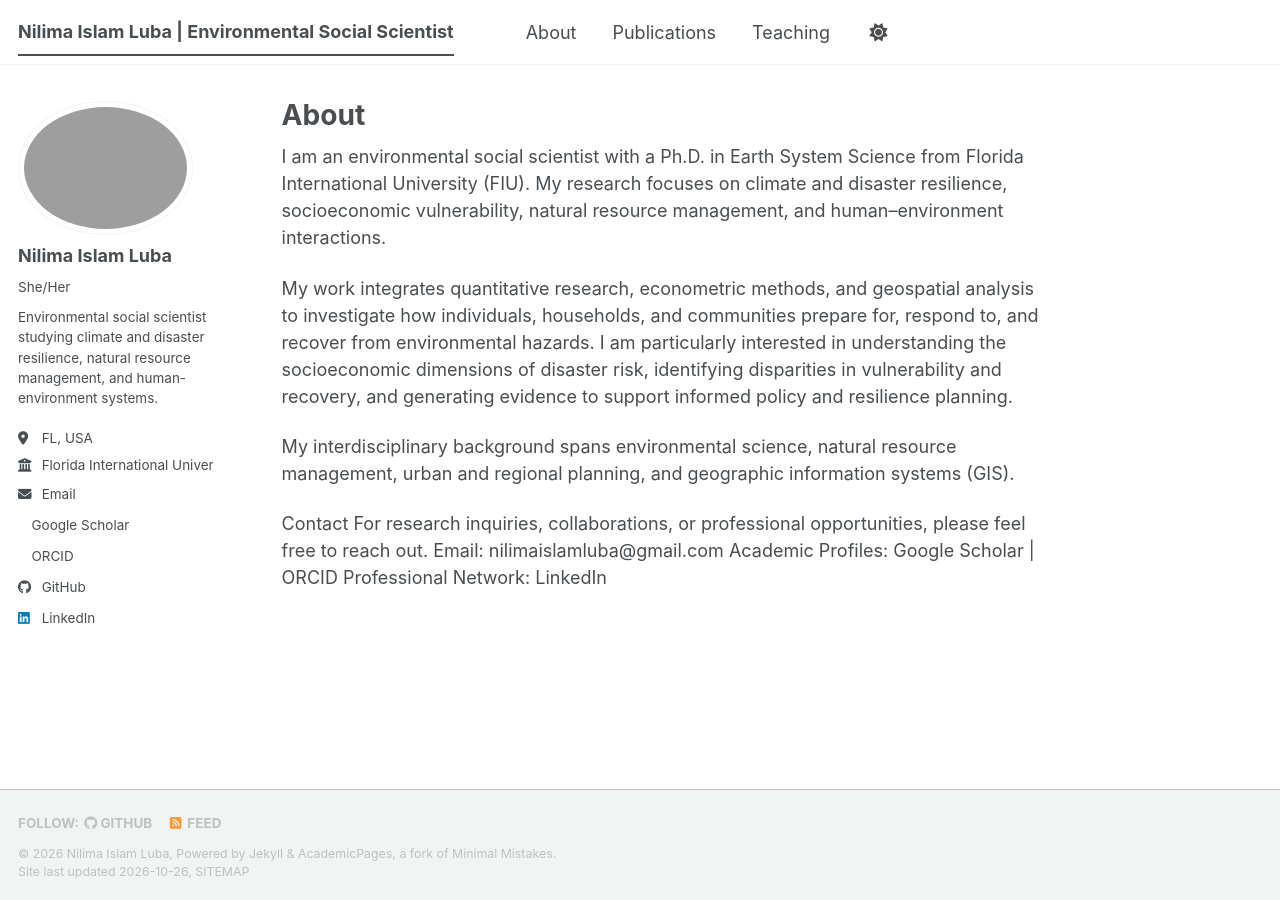
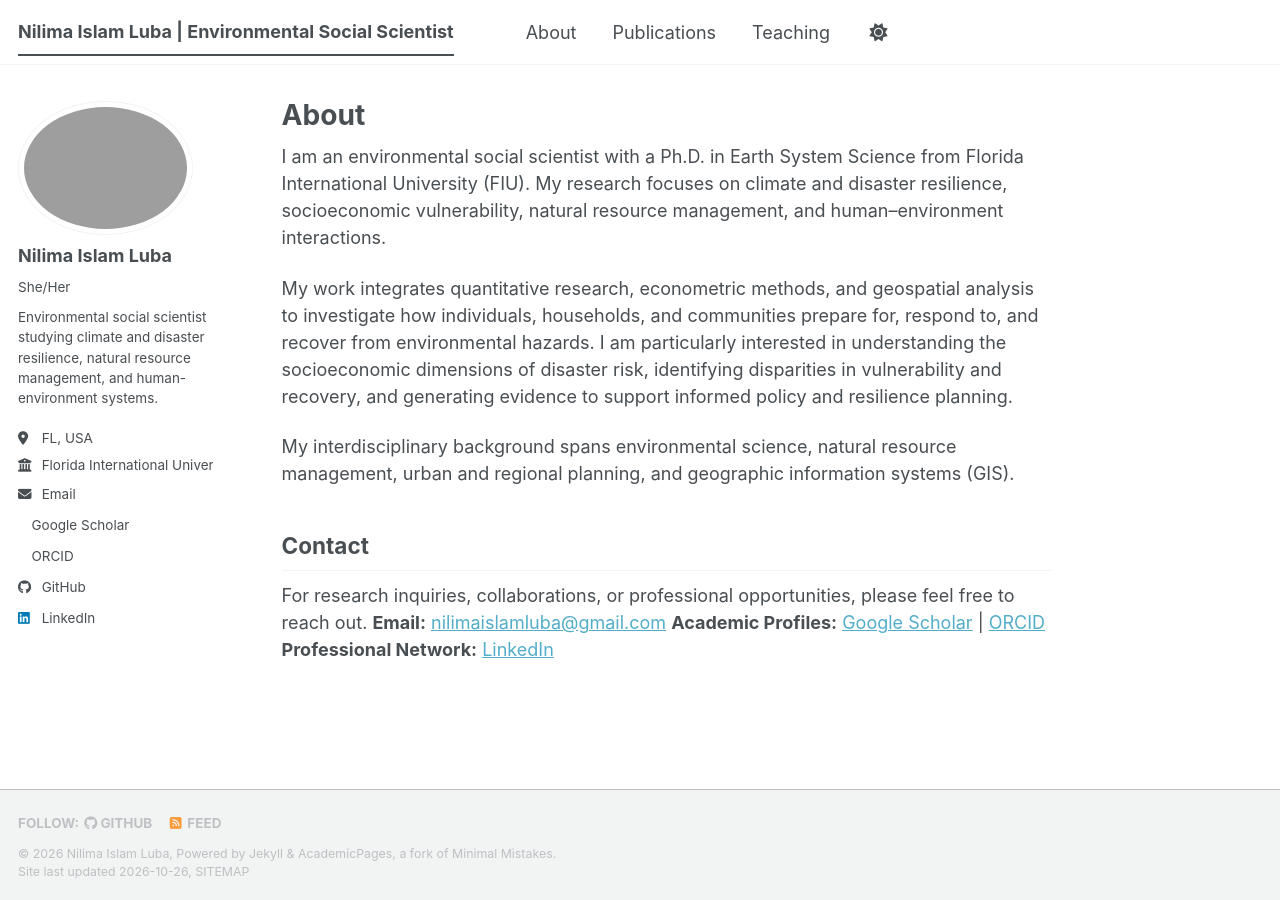
Before and after one commit to nluba/nluba.github.io, a Jekyll site: the page built from _pages/about.md, in a window 1280 px wide. Built offline with Jekyll 4.4.1, drawn with Linux system fonts in a browser that asks for light colours; a style sheet for code colours, icons or effects is not loaded; part of the change alters nothing that is shown.

```diff
--- a/_pages/about.md
+++ b/_pages/about.md
@@ -14,8 +14,8 @@ My work integrates quantitative research, econometric methods, and geospatial an
 My interdisciplinary background spans environmental science, natural resource management, urban and regional planning, and geographic information systems (GIS).
 
 
-Contact
+## Contact
 For research inquiries, collaborations, or professional opportunities, please feel free to reach out.
-Email: nilimaislamluba@gmail.com
-Academic Profiles: Google Scholar | ORCID
-Professional Network: LinkedIn
+**Email:** [nilimaislamluba@gmail.com](mailto:nilimaislamluba@gmail.com)
+**Academic Profiles:** [Google Scholar](https://scholar.google.com/citations?user=WZR0vc8AAAAJ) | [ORCID](https://orcid.org/0009-0008-8835-4802)
+**Professional Network:** [LinkedIn](https://www.linkedin.com/in/nil-fiu/)
```
